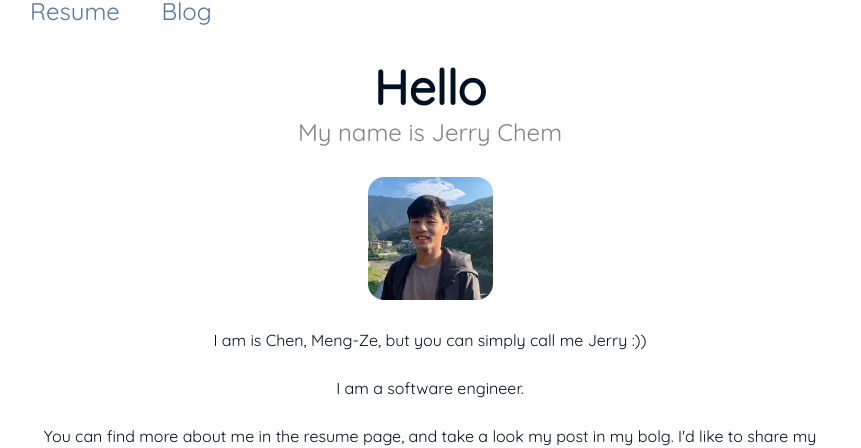
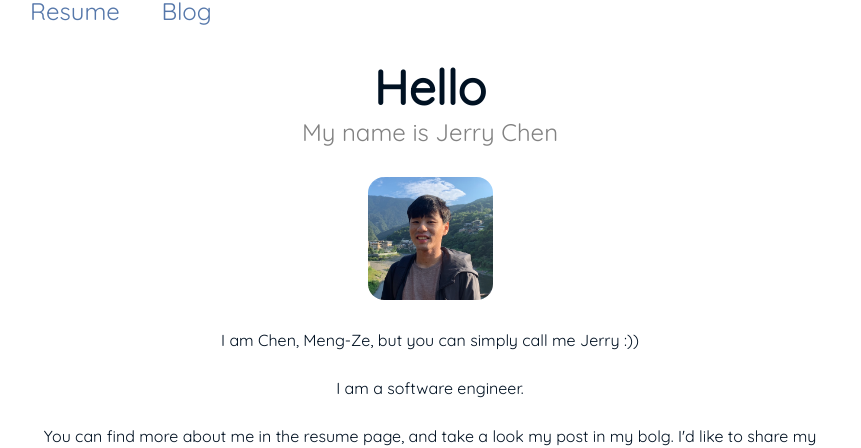
Before and after one commit to mchen81/blog, a Jekyll site: the page built from index.md, in a window 1280 px wide. Shown: the part 131-579 px from the top of the page, without its empty margins (210-1071 px from the left). Built offline with Jekyll 4.4.1, drawn with Linux system fonts in a browser that asks for light colours.

Commit message:
update profile

```diff
--- a/index.md
+++ b/index.md
@@ -1,7 +1,7 @@
 ---
 layout: page
 title: Hello
-subtitle: My name is Jerry Chem
+subtitle: My name is Jerry Chen
 sitemap:
   priority: 0.9
 ---
@@ -10,7 +10,7 @@ sitemap:
 
 <div id="describe-text">
 	<p></p>
-	<p>I am is Chen, Meng-Ze, but you can simply call me Jerry :))</p>
+	<p>I am Chen, Meng-Ze, but you can simply call me Jerry :))</p>
 	<p>I am a software engineer.</p>
 	<p>You can find more about me in the resume page, and take a look my post in my bolg. I'd like to share my experience with you.</p>
 
```
Also changed, not shown: resume.md (+2 -2 lines).
